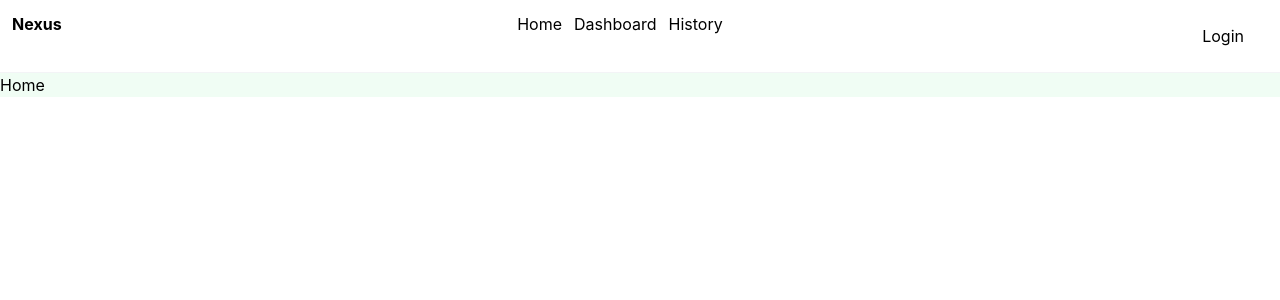
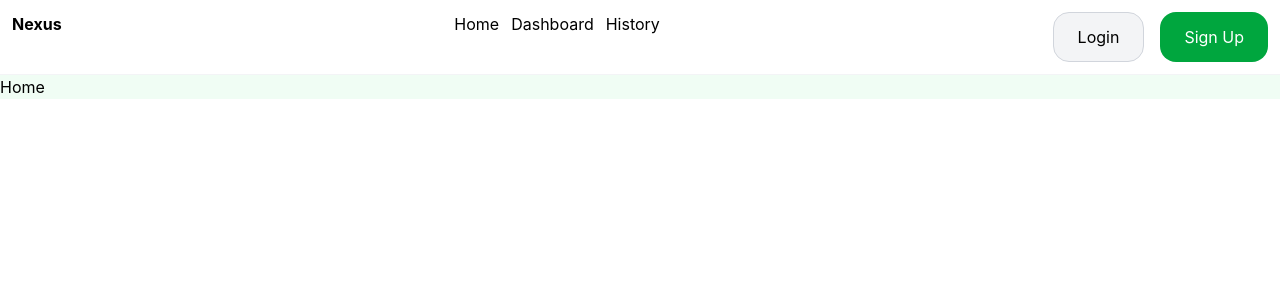
Before and after one commit to ADEDANCE/nexus, a React (Vite) app: page / in a window 1280 px wide. Shown: the top 300 px of the page. Built offline with nearby package versions, Linux system fonts and the light colour scheme.

Commit message:
Refractor(make responsive across screens)

```diff
--- a/src/components/Navber.jsx
+++ b/src/components/Navber.jsx
@@ -1,23 +1,71 @@
-import React from "react";
+import React, { useState } from "react";
 import { Link } from "react-router-dom";
 import Button from "./Button";
+import { FiMenu, FiX } from "react-icons/fi";
 
 const Navber = () => {
+  const [isOpen, setIsOpen] = useState(false);
   return (
     <nav className=" w-full py-3 px-3 bg-white border-b border-gray-100 shadow">
       <div className=" flex justify-between">
         <h2 className=" font-bold text-black ">Nexus</h2>
 
         <div className=" hidden md:flex gap-3 ">
-          <Link to={"/"}>Home</Link>
-          <Link to={"/dashboard"}>Dashboard</Link>
-          <Link to={"/history"}>History</Link>
+          <Link to={"/"} className=" hover:text-green-600">
+            Home
+          </Link>
+          <Link to={"/dashboard"} className=" hover:text-green-600">
+            Dashboard
+          </Link>
+          <Link to={"/history"} className=" hover:text-green-600">
+            History
+          </Link>
         </div>
 
-        <div className=" flex gap-4">
-          <Button children={"Login"} />
+        <div className="hidden md:flex gap-4">
+          <Button
+            children={"Login"}
+            className={" bg-gray-100 border border-gray-300"}
+          />
+          <Button
+            children={"Sign Up"}
+            className={" bg-green-600 text-white "}
+          />
         </div>
+
+        <button
+          onClick={() => setIsOpen(!isOpen)}
+          className=" md:hidden text-white"
+        >
+          {isOpen ? (
+            <FiX className="text-black text-2xl" />
+          ) : (
+            <FiMenu className="text-black text-2xl" />
+          )}
+        </button>
       </div>
+      {isOpen && (
+        <div className="bg-white md:hidden px-4 pb-4 space-y-3 flex flex-col ">
+          <div className=""></div>
+          <Link to={"/"} className=" hover:text-green-600">
+            Home
+          </Link>
+          <Link to={"/dashboard"} className=" hover:text-green-600">
+            Dashboard
+          </Link>
+          <Link to={"/history"} className=" hover:text-green-600">
+            History
+          </Link>
+          <Button
+            children={"Login"}
+            className={" bg-gray-100 border border-gray-300"}
+          />
+          <Button
+            children={"Sign Up"}
+            className={" bg-green-600 text-white "}
+          />
+        </div>
+      )}
     </nav>
   );
 };
```
